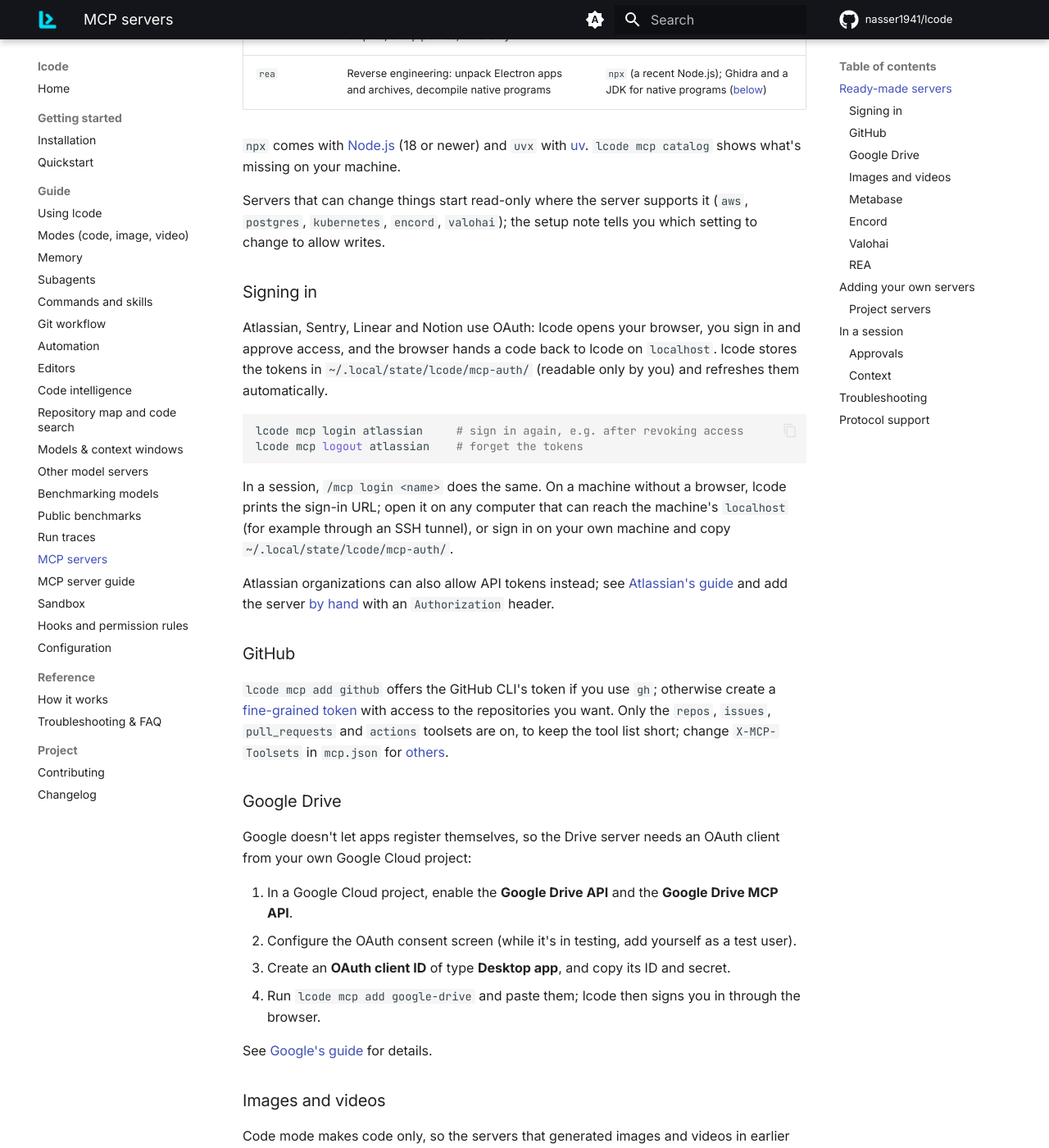
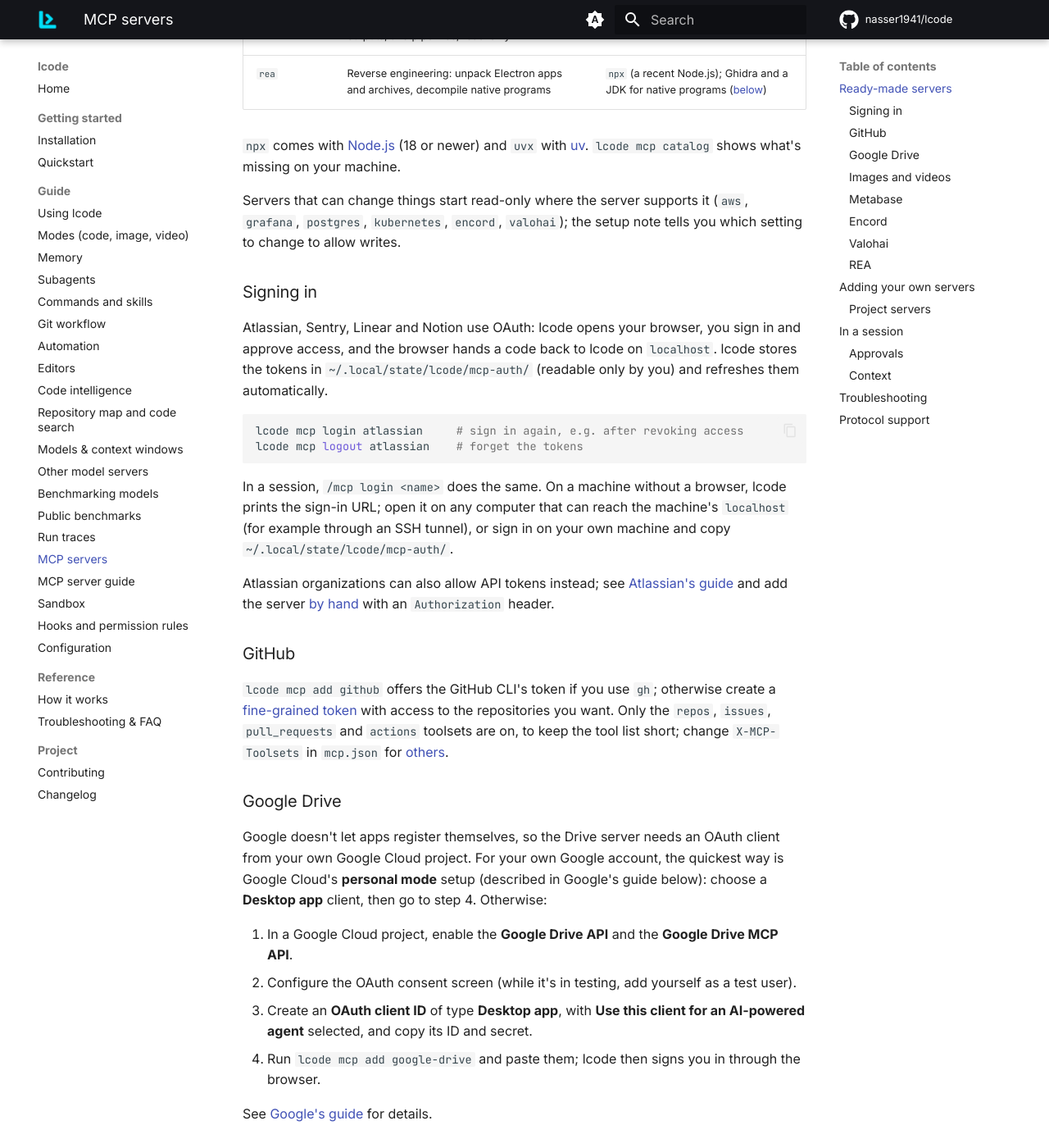
Before and after one commit to nasser1941/lcode, an MkDocs documentation site: the page built from docs/mcp.md, in a window 1280 px wide and 1400 px high, scrolled down 1661 px. Shown: the whole window at 82% size. Built offline with MkDocs 1.6.1 and Material for MkDocs 9.7.7, drawn with Linux system fonts in a browser that asks for light colours; comment, search, counter and statistics services are not loaded; some of the changed text lies outside the part shown.

Commit message:
Start Grafana read-only and correct the Atlassian and Google Drive setup notes
Grafana's server gets --disable-write, like the other servers that can change
things. Atlassian's server offers Jira Service Management only with an API
token, and Google Drive's OAuth client needs "Use this client for an
AI-powered agent".

Co-Authored-By: Claude Opus 5.5 <noreply@anthropic.com>

```diff
--- a/docs/mcp.md
+++ b/docs/mcp.md
@@ -45,7 +45,7 @@ The [MCP server guide](mcp-guide.md) explains each one: what it does, how to add
 [uv](https://docs.astral.sh/uv/getting-started/installation/). `lcode mcp catalog` shows what's missing
 on your machine.
 
-Servers that can change things start read-only where the server supports it (`aws`, `postgres`,
+Servers that can change things start read-only where the server supports it (`aws`, `grafana`, `postgres`,
 `kubernetes`, `encord`, `valohai`); the setup note tells you which setting to change to allow writes.
 
 ### Signing in
@@ -78,14 +78,16 @@ keep the tool list short; change `X-MCP-Toolsets` in `mcp.json` for
 ### Google Drive
 
 Google doesn't let apps register themselves, so the Drive server needs an OAuth client from your own
-Google Cloud project:
+Google Cloud project. For your own Google account, the quickest way is Google Cloud's **personal mode** setup
+(described in Google's guide below): choose a **Desktop app** client, then go to step 4. Otherwise:
 
 1. In a Google Cloud project, enable the **Google Drive API** and the **Google Drive MCP API**.
 2. Configure the OAuth consent screen (while it's in testing, add yourself as a test user).
-3. Create an **OAuth client ID** of type **Desktop app**, and copy its ID and secret.
+3. Create an **OAuth client ID** of type **Desktop app**, with **Use this client for an AI-powered agent**
+   selected, and copy its ID and secret.
 4. Run `lcode mcp add google-drive` and paste them; lcode then signs you in through the browser.
 
-See [Google's guide](https://developers.google.com/workspace/guides/configure-mcp-servers) for
+See [Google's guide](https://developers.google.com/workspace/drive/api/guides/configure-mcp-server) for
 details.
 
 ### Images and videos
```
Also changed, not shown: other parts of docs/mcp.md (+1 -1 lines), CHANGELOG.md (+11 -0 lines), docs/mcp-guide.md (+5 -7 lines), src/lcode/mcp/catalog.toml (+8 -6 lines).
